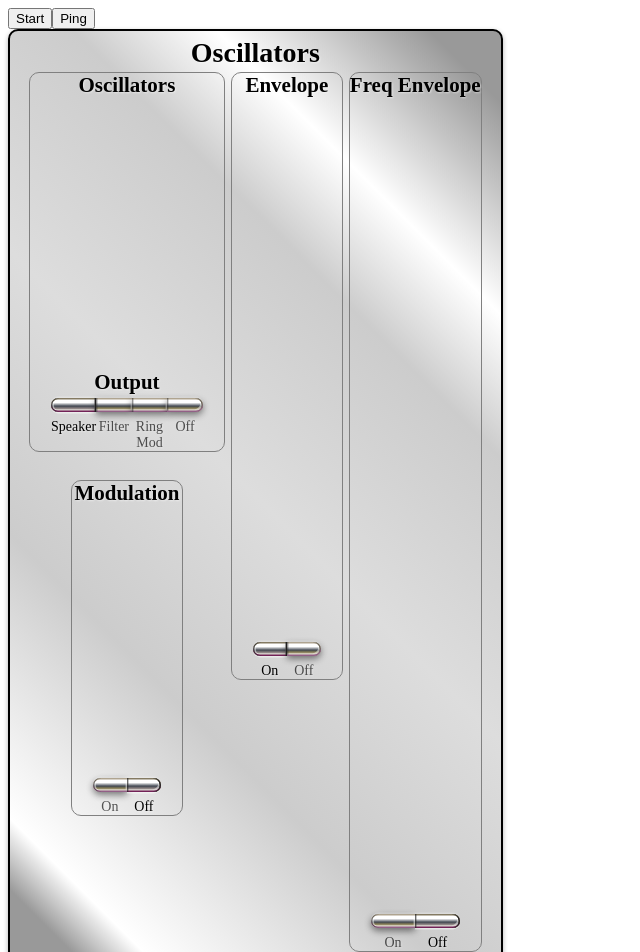
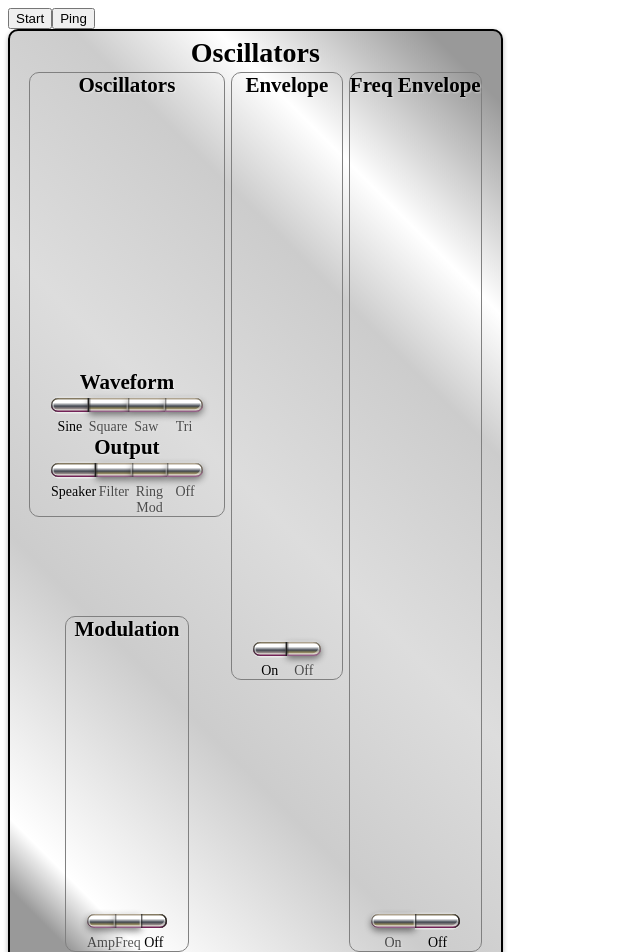
Before and after one commit to richard-austin/synthesiser, an Angular app: page / in a window 1280 px wide. Shown: the top 952 px of the page, without its empty margins (0-640 px from the left). Built offline with nearby package versions, Linux system fonts and the light colour scheme.

Commit message:
* Add waveform selector buttons.

```diff
--- a/src/app/oscillator/oscillator.component.html
+++ b/src/app/oscillator/oscillator.component.html
@@ -6,6 +6,14 @@
       <h2>Oscillators</h2>
       <app-level-control #frequency label="Tuning" [plusMinus]="true" [divisions]="tuningDivisions" [calAngle]="300" [radius]="50" (setLevel)="setFrequency($event)"></app-level-control>
       <app-level-control #gain label="Gain" [radius]="50" [divisions]="10" (setLevel)="setGain($event)"></app-level-control>
+      <h2>Waveform</h2>
+      <div style="height: 3px;"></div>
+      <form #oscOutputToForm>
+        <label><input type="radio" name="output" value="sine" checked><span>Sine</span></label>
+        <label><input type="radio" name="output" value="square"><span>Square</span></label>
+        <label><input type="radio" name="output" value="sawtooth"><span>Saw</span></label>
+        <label><input type="radio" name="output" value="triangle"><span>Tri</span></label>
+      </form>
       <h2>Output</h2>
       <div style="height: 3px;"></div>
       <form #oscOutputToForm>
@@ -20,8 +28,9 @@
       <app-level-control #modulation label="LFO Frequency" [style]="dialStyle.green" [divisions]="10" [calAngle]="300" [radius]="50" (setLevel)="setFrequency($event)"></app-level-control>
       <app-level-control #modulation label="Mod Depth" [style]="dialStyle.green" [divisions]="10" [calAngle]="300" [radius]="50" (setLevel)="setFrequency($event)"></app-level-control>
       <form>
-        <label><input type="radio" name="lfo" value="on"><span>On</span></label>
-        <label><input type="radio" name="lfo" value="off" checked><span>Off</span></label>
+        <label><input type="radio" name="lfo" value="amplitude"><span>Amp</span></label>
+        <label><input type="radio" name="lfo" value="frequency"><span>Freq</span></label>
+        <label><input type="radio" name="lfo" value="off" checked><span>&nbsp;Off&nbsp;</span></label>
       </form>
     </div>
   </div>
--- a/src/app/oscillator/oscillator.component.scss
+++ b/src/app/oscillator/oscillator.component.scss
@@ -15,16 +15,12 @@
   margin: 3px;
 }
 .column {
-  //border: 1px solid black;
-  display: flex;
-  flex-direction: column;
-  justify-content: center;
   width: fit-content;
   height: fit-content;
 }
 
 .align-mod {
-  margin-top: 25px;
+  margin-top: 99px;
   margin-right: auto;
   margin-left: auto;
 }
```
